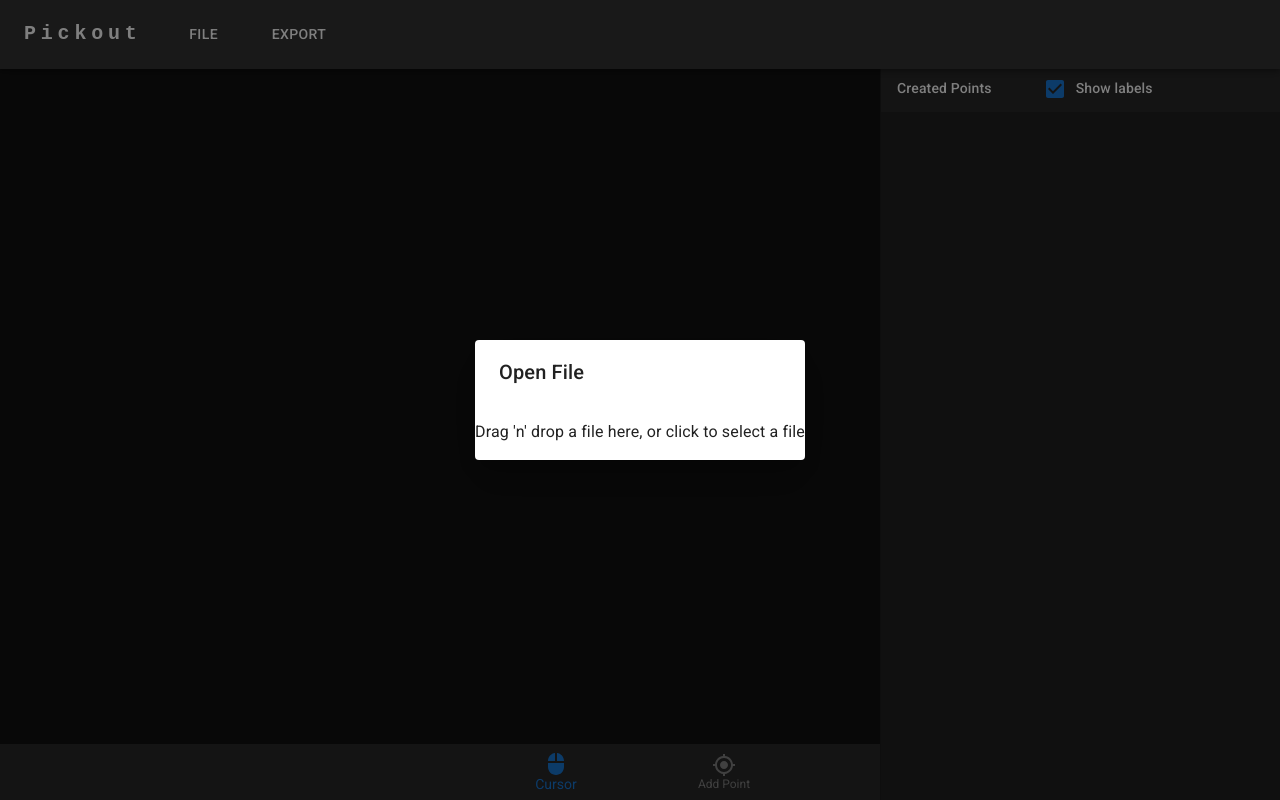
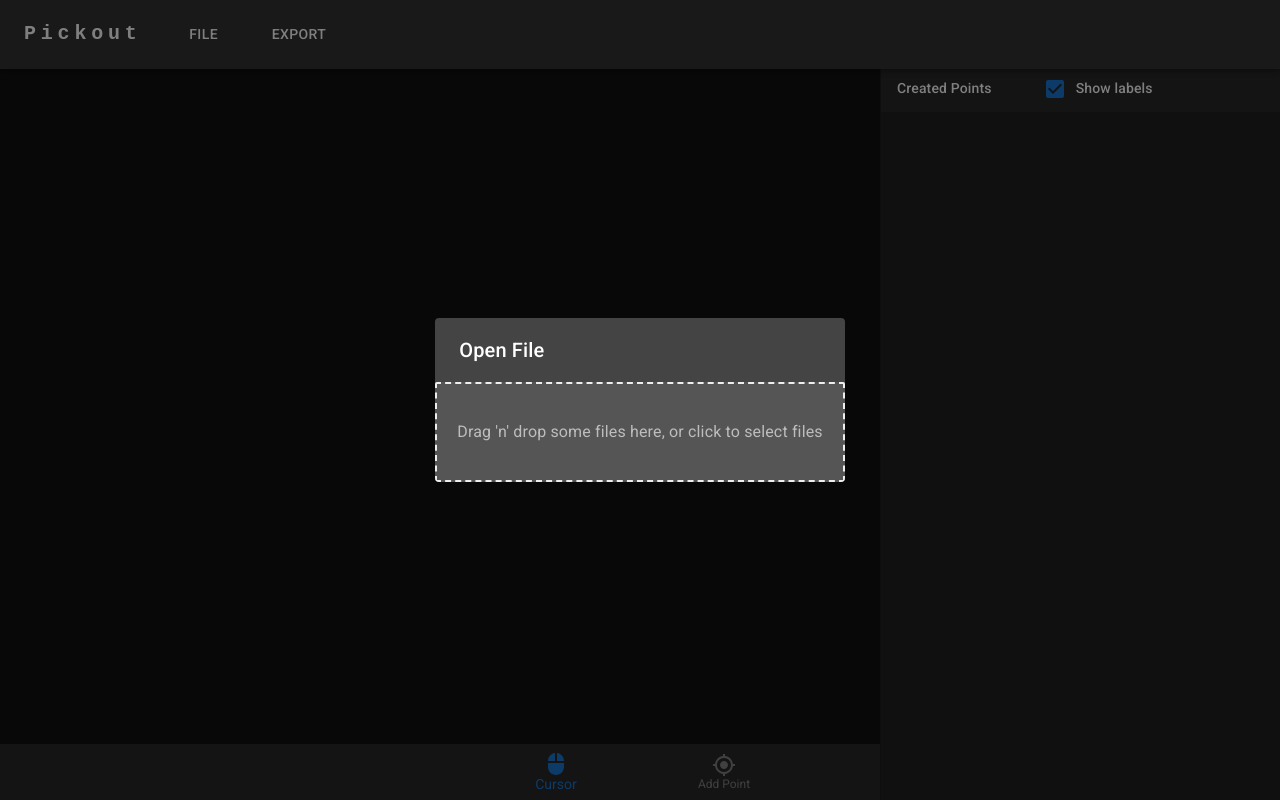
Before and after one commit to keto21/pickout, a React (Vite) app: page / in a window 1280 px wide. Both pictures are taken after a click on the button "FILE". Built offline with nearby package versions, Linux system fonts and the light colour scheme.

Commit message:
Update colors

```diff
--- a/src/components/FileDialog.tsx
+++ b/src/components/FileDialog.tsx
@@ -26,8 +26,17 @@ const FileDialog = (props: FileDialogProps) => {
   }
 
   return (
-    <Dialog onClose={handleClose} open={open}>
-      <DialogTitle>Open File</DialogTitle>
+    <Dialog
+      onClose={handleClose}
+      open={open}
+      PaperProps={{
+        style: {
+          backgroundColor: '#444',
+          boxShadow: 'none',
+        },
+      }}
+    >
+      <DialogTitle sx={{ color: 'white' }}>Open File</DialogTitle>
       <FileDropzone onClose={onClose} />
     </Dialog>
   )
--- a/src/components/FileDropzone.tsx
+++ b/src/components/FileDropzone.tsx
@@ -57,6 +57,34 @@ const fixSvgDimensions = (aDataURL: string) => {
   return aDataURL
 }
 
+const baseStyle = {
+  flex: 1,
+  display: 'flex',
+  flexDirection: 'column' as 'column',
+  alignItems: 'center',
+  padding: '20px',
+  borderWidth: 2,
+  borderRadius: 2,
+  borderColor: '#eeeeee',
+  borderStyle: 'dashed',
+  backgroundColor: '#555',
+  color: '#bdbdbd',
+  outline: 'none',
+  transition: 'border .24s ease-in-out',
+}
+
+const focusedStyle = {
+  borderColor: '#2196f3',
+}
+
+const acceptStyle = {
+  borderColor: '#00e676',
+}
+
+const rejectStyle = {
+  borderColor: '#ff1744',
+}
+
 const FileDropzone = (props: FileDropzoneProps) => {
   const { onClose } = props
   const [fileDialogData, setFileDialogData] = useRecoilState(fileDialogState)
@@ -84,7 +112,14 @@ const FileDropzone = (props: FileDropzoneProps) => {
     })
   }, [])
 
-  const { getRootProps, getInputProps, isDragActive } = useDropzone({
+  const {
+    getRootProps,
+    getInputProps,
+    isDragActive,
+    isFocused,
+    isDragAccept,
+    isDragReject,
+  } = useDropzone({
     onDrop,
     accept: {
       'image/*': ['.png', '.jpg', '.jpeg', '.JPG', '.svg', '.SVG'],
@@ -92,14 +127,22 @@ const FileDropzone = (props: FileDropzoneProps) => {
     maxFiles: 1,
   })
 
+  const style = React.useMemo(
+    () => ({
+      ...baseStyle,
+      ...(isFocused ? focusedStyle : {}),
+      ...(isDragAccept ? acceptStyle : {}),
+      ...(isDragReject ? rejectStyle : {}),
+    }),
+    [isFocused, isDragAccept, isDragReject]
+  )
+
   return (
-    <div {...getRootProps()}>
-      <input {...getInputProps()} />
-      {isDragActive ? (
-        <p>Drop the file here</p>
-      ) : (
-        <p>Drag 'n' drop a file here, or click to select a file</p>
-      )}
+    <div className="container" style={{}}>
+      <div {...getRootProps({ style })}>
+        <input {...getInputProps()} />
+        <p>Drag 'n' drop some files here, or click to select files</p>
+      </div>
     </div>
   )
 }
```
